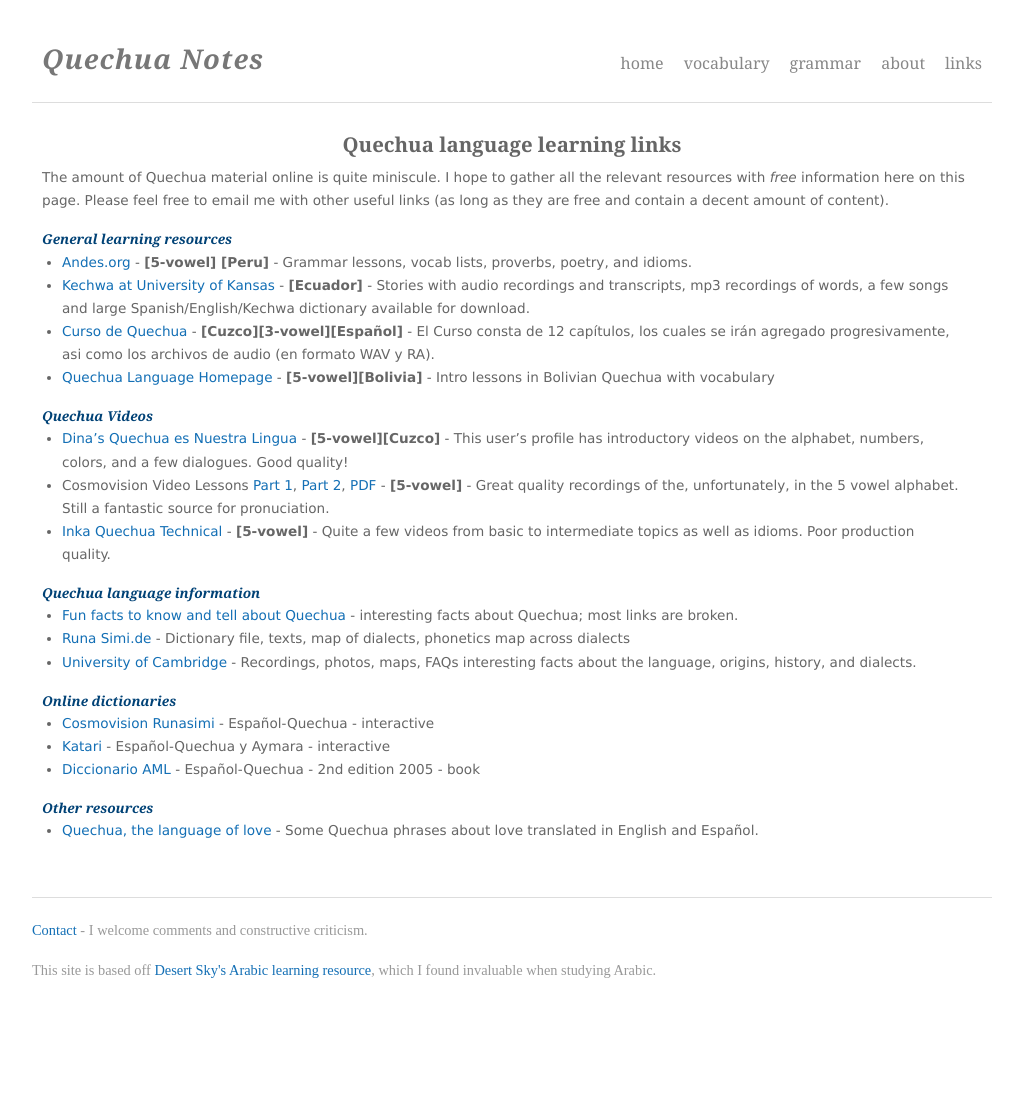
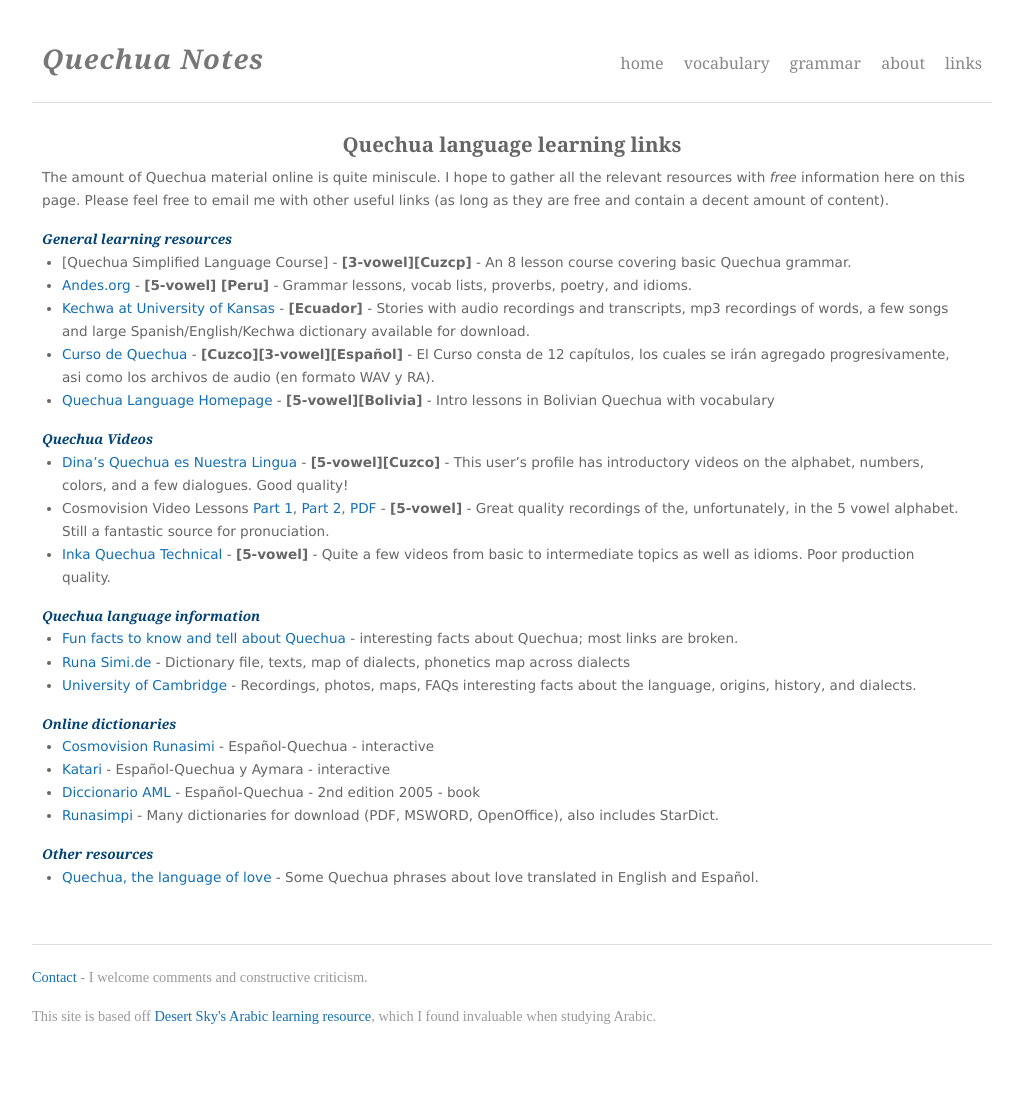
Before and after one commit to Ramblurr/Quechua, a Jekyll site: the page built from links.markdown, in a window 1280 px wide. Shown: the whole page, without its empty margins (128-1151 px from the left). Built offline with Jekyll 4.4.1, drawn with Linux system fonts in a browser that asks for light colours; Markdown is read by kramdown in place of the engine named in the settings; before the commit the page ends 1057 px from its top, so only the background shows below that.

Commit message:
more useful links

```diff
--- a/links.markdown
+++ b/links.markdown
@@ -12,6 +12,8 @@ a decent amount of content).
 
 ### General learning resources
 
+* [Quechua Simplified Language Course] - **[3-vowel][Cuzcp]** - An 8 lesson
+  course covering basic Quechua grammar.
 * [Andes.org][andes] - **[5-vowel] [Peru]** - Grammar lessons, vocab lists, proverbs, poetry, and idioms.
 *  [Kechwa at University of Kansas][ku] - **[Ecuador]** - Stories with audio
    recordings and transcripts, mp3 recordings of words, a few songs and large
@@ -47,6 +49,8 @@ a decent amount of content).
 * [Cosmovision Runasimi][cosmo] - Español-Quechua - interactive
 * [Katari][katari] - Español-Quechua y Aymara - interactive
 * [Diccionario AML][simitaqe] - Español-Quechua - 2nd edition 2005 - book
+* [Runasimpi][simpi] - Many dictionaries for download (PDF, MSWORD,
+  OpenOffice), also includes StarDict.
 
 ### Other resources
 
```
Also changed, not shown: other parts of links.markdown (+2 -0 lines).
